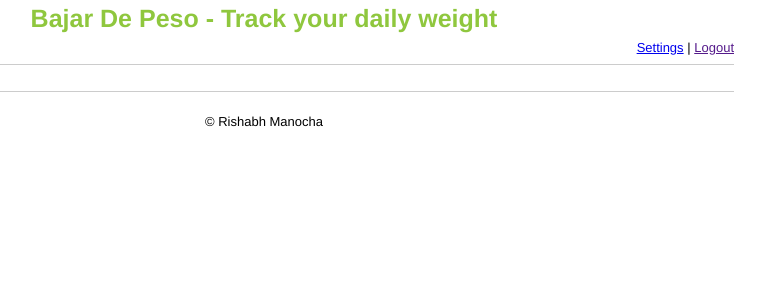
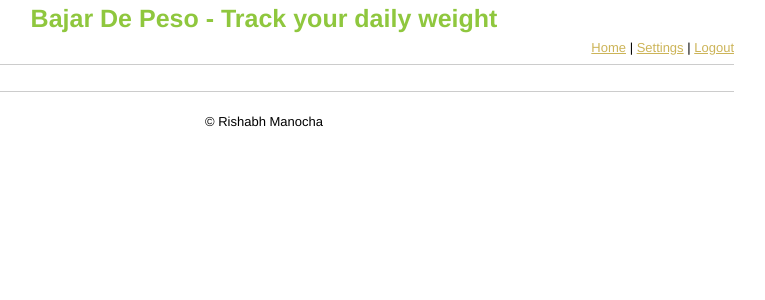
Before and after one commit to rmanocha/bajar-de-peso, a Python web app: template templates/base.html in a window 1280 px wide. Shown: the top 300 px of the page, without its empty margins (376-1141 px from the left). Run offline with Jinja, Linux system fonts and the light colour scheme; the template is opened without the code that fills it, so the values that code supplies are empty; some libraries are stand-ins or nearby versions.

Commit message:
Styling the navbar up a bit.

```diff
--- a/static/css/bajarpeso.css
+++ b/static/css/bajarpeso.css
@@ -58,3 +58,11 @@ img#delete-img {
 div.spacer div {
     margin-bottom: 10px;
 }
+
+div#navbar {
+    text-align: right;
+}
+
+div#navbar a {
+    color: #CCB458;
+}
--- a/templates/base.html
+++ b/templates/base.html
@@ -15,7 +15,9 @@
     <div class="container_16">
         <div class="grid_16 text-center">
             <h1 class="no-bottom-margin"><a href="/" class="no-deco" id="header">Bajar De Peso - Track your daily weight</a></h1>
-            <div style="text-align: right;">
+            <div id="navbar">
+                <span><a href="/">Home</a></span>
+                <span> | </span>
                 <span><a href="/settings/">Settings</a></span>
                 <span> | </span>
                 <span><a href="{{ logout_url }}">Logout</a></span>
```
